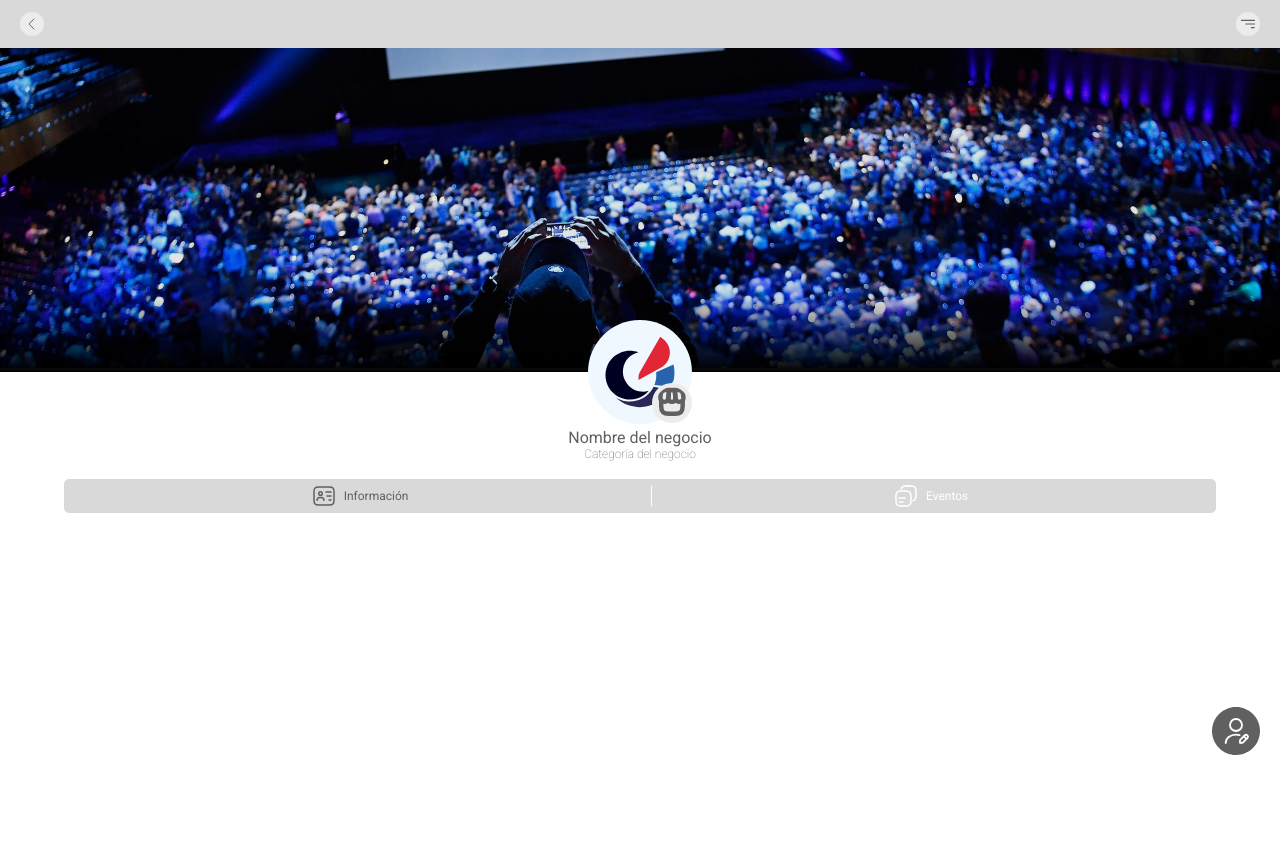
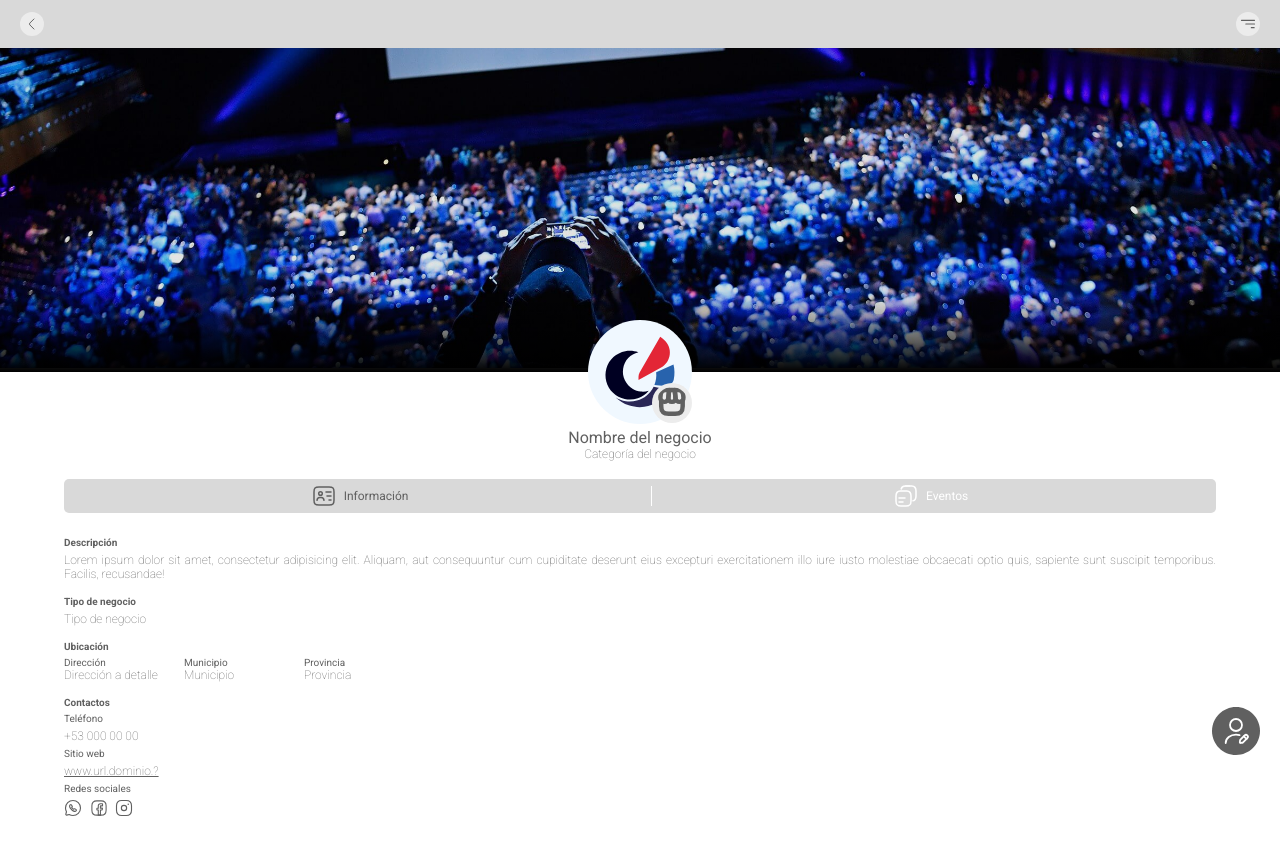
Before and after one commit to Genzai-cloud/eventos-maquetacion, a website: page negocio-detalles/index.html in a window 1280 px wide. Before the commit the page ends 800 px from the top, so only its background shows below. Drawn offline with Linux system fonts and the light colour scheme.

Commit message:
vista negocio-detalles ok

```diff
--- a/negocio-detalles/index.html
+++ b/negocio-detalles/index.html
@@ -15,10 +15,11 @@
     <link rel="stylesheet" href="./styles/main.css">
     <link rel="stylesheet" href="./styles/section-negocio-profile.css">
     <link rel="stylesheet" href="./styles/navigation.css">
+    <link rel="stylesheet" href="./styles/section-info.css">
     <!--    Components-->
     <link rel="stylesheet" href="../Components/header/header-component.css">
     <link rel="stylesheet" href="../Components/float-button/float-button.css">
-<!--    Specifics styles-->
+    <!--    Specifics styles-->
     <link rel="stylesheet" href="./styles/header.css">
 
 </head>
@@ -40,12 +41,14 @@
 <main>
     <section class="main__negocio-profile">
         <picture>
-            <img class="negocio-profile--background" src="../assets/images/evento-example-2.jpeg" alt="imagen backgroud del negocio">
+            <img class="negocio-profile--background" src="../assets/images/evento-example-2.jpeg"
+                 alt="imagen backgroud del negocio">
         </picture>
         <div class="negocio-profile--background-gradient-screen"></div>
         <div class="negocio-profile--profile-info">
             <picture class="negocio-profile--perfil-img-container">
-                <img class="negocio-profile--foto" src="../assets/icons/company-icon.svg" alt="imagen de perfil del negocio">
+                <img class="negocio-profile--foto" src="../assets/icons/company-icon.svg"
+                     alt="imagen de perfil del negocio">
                 <img class="negocio-profile--user-type-icon" src="../assets/icons/type-user-icon.svg" alt="">
             </picture>
             <h2 class="text">Nombre del negocio</h2>
@@ -53,12 +56,51 @@
         </div>
     </section>
     <div class="main__navigation">
-        <button class="navigation--informacion"><img src="../assets/icons/negocio-informacion-icon.svg" alt="info icon">Información</button>
+        <button class="navigation--informacion"><img src="../assets/icons/negocio-informacion-icon.svg" alt="info icon">Información
+        </button>
         <div class="navigation--separador"></div>
-        <button class="navigation--eventos"><img src="../assets/icons/negocio-eventos.svg" alt="info icon">Eventos</button>
+        <button class="navigation--eventos"><img src="../assets/icons/negocio-eventos.svg" alt="info icon">Eventos
+        </button>
     </div>
+    <section class="main__section-info">
+        <div class="section-info--description flex-container">
+            <h2>Descripción</h2>
+            <p>Lorem ipsum dolor sit amet, consectetur adipisicing elit. Aliquam, aut consequuntur cum cupiditate
+                deserunt eius excepturi exercitationem illo iure iusto molestiae obcaecati optio quis, sapiente sunt
+                suscipit temporibus. Facilis, recusandae!</p>
+        </div>
+        <div class="section-info--tipo-negocio flex-container">
+            <h2>Tipo de negocio</h2>
+            <p>Tipo de negocio</p>
+        </div>
+        <div class="section-info--ubicacion flex-container">
+            <h2>Ubicación</h2>
+            <div class="section-info--ubicacion-grid">
+                <h3>Dirección</h3>
+                <h3>Municipio</h3>
+                <h3>Provincia</h3>
+                <p>Dirección a detalle</p>
+                <p>Municipio</p>
+                <p>Provincia</p>
+            </div>
+        </div>
+        <div class="section-info--contacto flex-container">
+            <h2>Contactos</h2>
+            <h3>Teléfono</h3>
+            <p>+53 000 00 00</p>
+            <h3>Sitio web</h3>
+            <a href="">www.url.dominio.?</a>
+            <h3>Redes sociales</h3>
+            <div class="section-info--social-media-container">
+                <img src="../assets/icons/contacto-whatsapp-icon.svg" alt="Whatsapp icon">
+                <img src="../assets/icons/contacto-facebook-icon.svg" alt="Facebook icon">
+                <img src="../assets/icons/contacto-instagram-icon.svg" alt="Instagram icon">
+            </div>
+        </div>
+    </section>
 </main>
-<button class="float-crear-editar-button"><img src="../assets/icons/negocio-editar-perfil-icon.svg" alt="crear editar button"></button>
+<button class="float-crear-editar-button"><img src="../assets/icons/negocio-editar-perfil-icon.svg"
+                                               alt="crear editar button"></button>
 
 </body>
 </html>
--- a/negocio-detalles/styles/main.css
+++ b/negocio-detalles/styles/main.css
@@ -3,4 +3,5 @@ main {
     flex-direction: column;
     justify-content: center;
     align-items: center;
+    /*margin-bottom: 2rem;*/
 }
--- a/negocio-detalles/styles/navigation.css
+++ b/negocio-detalles/styles/navigation.css
@@ -10,6 +10,7 @@
     background: var(--secondary-color);
 }
 .main__navigation button {
+    cursor: pointer;
     display: flex;
     justify-content: center;
     align-items: center;
--- /dev/null
+++ b/negocio-detalles/styles/section-info.css
@@ -0,0 +1,59 @@
+.flex-container {
+    display: flex;
+    flex-direction: column;
+    align-items: flex-start;
+    gap: 0.5rem;
+}
+.main__section-info {
+    width: 90%;
+    margin-top: 2.4rem;
+    margin-bottom: 2.5rem;
+    display: flex;
+    flex-direction: column;
+    gap: 1.5rem;
+    color: var(--primary-color);
+    font-family: var(--font-family);
+    font-style: normal;
+    line-height: normal;
+}
+.main__section-info h2 {
+    /*margin-bottom: 0.5rem;*/
+    font-size: 1rem;
+    font-weight: 700;
+}
+.main__section-info h3 {
+    /*margin-bottom: 0.5rem;*/
+    font-size: 1rem;
+    font-weight: 400;
+}
+.main__section-info p {
+    font-size: 1.2rem;
+    font-weight: 200;
+    text-align: justify;
+}
+.main__section-info a {
+    text-decoration: underline;
+    color: var(--primary-color);
+    font-family: var(--font-family);
+    font-style: normal;
+    line-height: normal;
+    font-size: 1.2rem;
+    font-weight: 200;
+
+}
+.section-info--ubicacion-grid {
+    display: grid;
+    column-gap: 2.5rem;
+    grid-template-columns: repeat(3, 9.5rem);
+    grid-auto-rows: auto;
+}
+.section-info--social-media-container {
+    display: flex;
+    justify-content: center;
+    align-items: center;
+    gap: 0.75rem;
+}
+.section-info--social-media-container img {
+    width: 1.8rem;
+    height: 1.8rem;
+}
```
Also changed, not shown: assets/icons/contacto-facebook-icon.svg (added), assets/icons/contacto-instagram-icon.svg (added), assets/icons/contacto-whatsapp-icon.svg (added).
